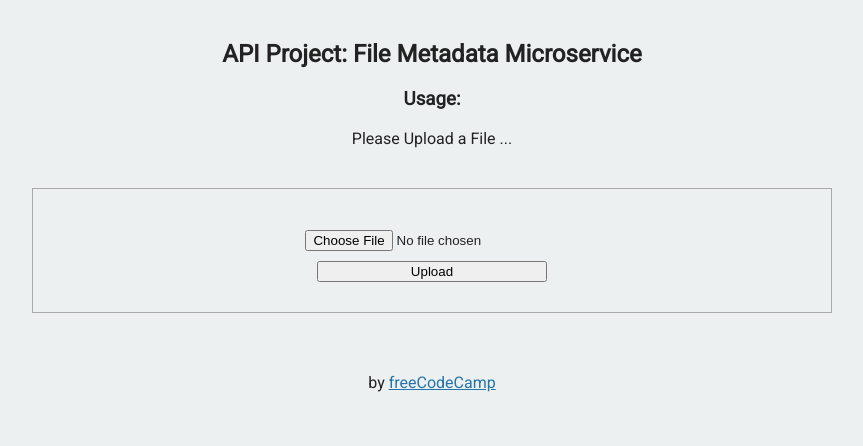
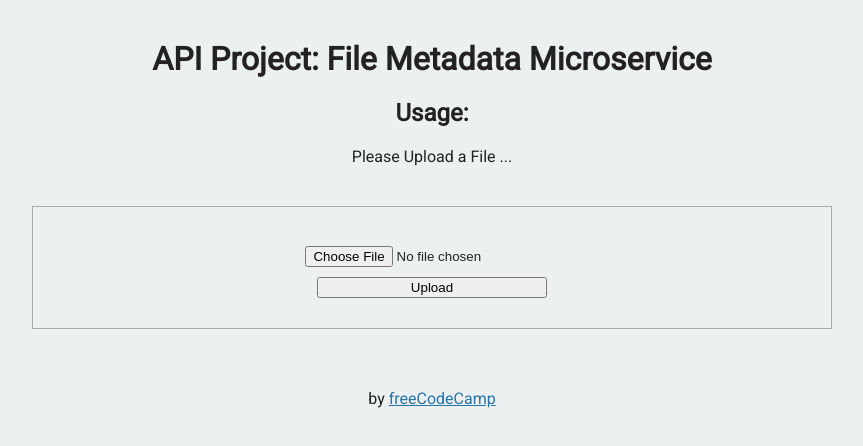
Before and after one commit to freeCodeCamp/boilerplate-project-filemetadata, a website: page views/index.html in a window 1280 px wide. Shown: the whole page, without its empty margins (208-1071 px from the left). Drawn offline with Linux system fonts and the light colour scheme.

Commit message:
fix: use correct heading levels (#28)

```diff
--- a/views/index.html
+++ b/views/index.html
@@ -10,14 +10,14 @@
 
    <body>
       <div class="container">
-        <h2>API Project: File Metadata Microservice</h2>
+        <h1>API Project: File Metadata Microservice</h1>
 
-        <h3>Usage:</h3>
+        <h2>Usage:</h2>
         <p>
           Please Upload a File ...
         </p>
         <div class="view">
-          <h4 id="output"></h4>
+          <h3 id="output"></h3>
           <form enctype="multipart/form-data" method="POST" action="/api/fileanalyse">
             <input id="inputfield" type="file" name="upfile">
             <input id="button" type="submit" value="Upload">
```
